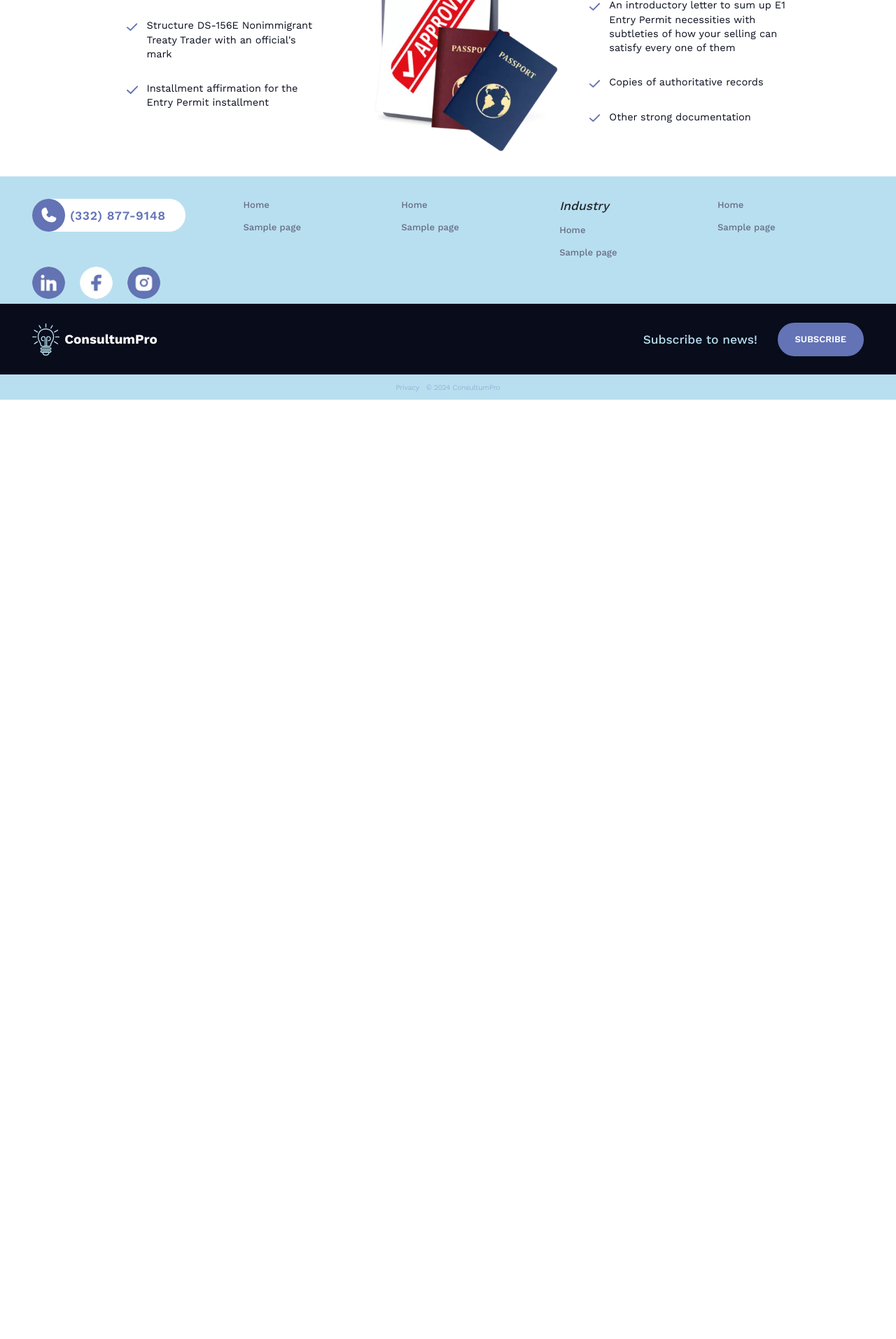
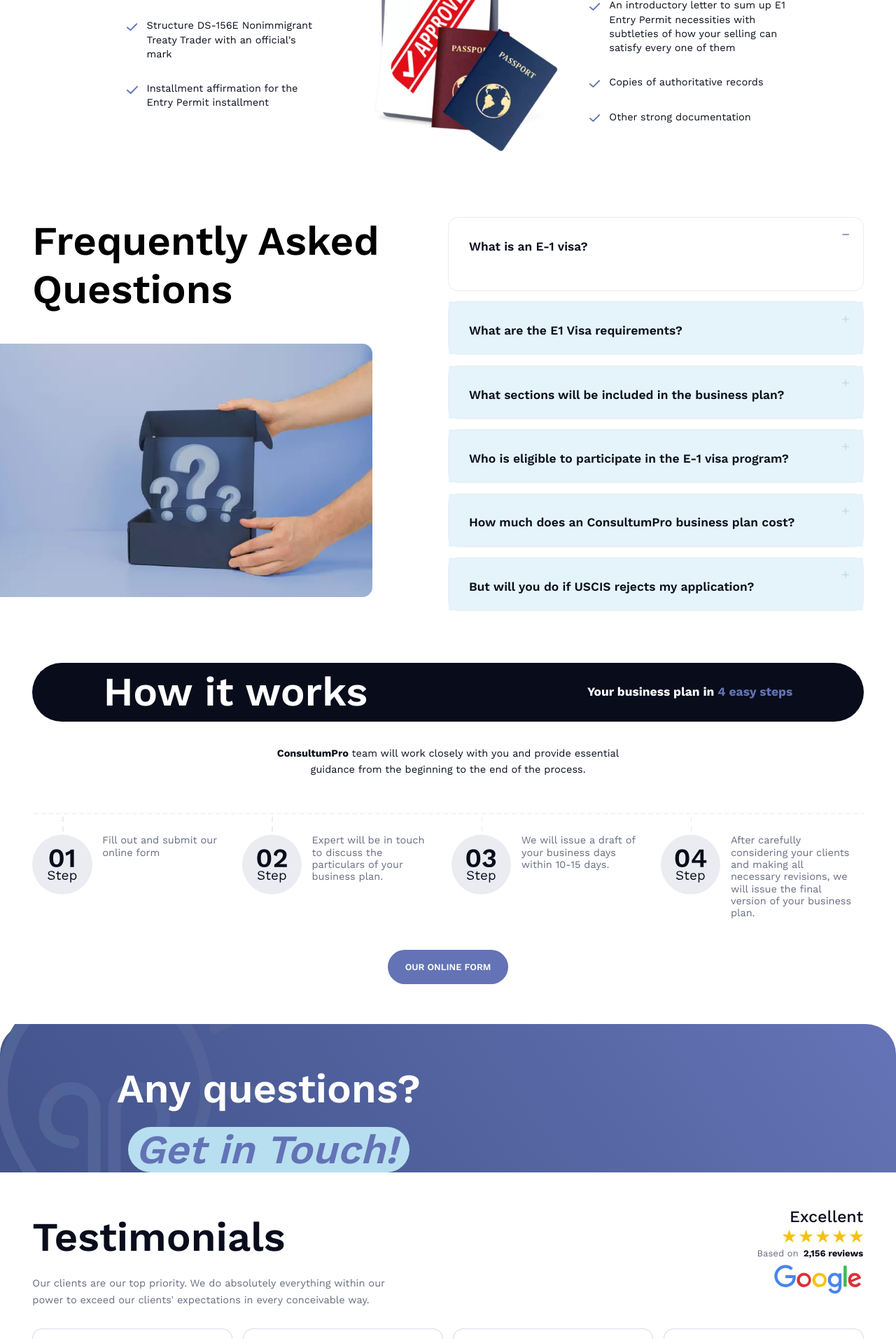
Before and after one commit to Olegborodko/consultum_pro, a WordPress theme: template themes/consultum/template-e1.php in a window 1280 px wide. Shown: the part 3225-5138 px from the top of the page at 70% size. Before the commit the page ends 3796 px from the top, so only its background shows below. Run offline with PHP 8.4 and a stand-in for WordPress, Linux system fonts and the light colour scheme; the site name, menu and one post (Sample post) are stand-ins, and other content is empty; some libraries are stand-ins or nearby versions; some web fonts are replaced.

Commit message:
add 3 blocks from home-template

```diff
--- a/themes/consultum/assets/sass/_frequently_asked.scss
+++ b/themes/consultum/assets/sass/_frequently_asked.scss
@@ -101,7 +101,7 @@ section.frequently-asked {
   @media screen and (max-width: 600px) { //600
     .desc {
       img {
-        left: -16px;
+        left: -1.008rem;
         width: 100%;
         height: initial;
       }
--- a/themes/consultum/assets/sass/_how_it_works.scss
+++ b/themes/consultum/assets/sass/_how_it_works.scss
@@ -42,7 +42,7 @@ section.how-it-works {
     text-align: center;
     max-width: 43.47rem;
     margin: 0 auto;
-    padding: 2.52rem 0 5.04rem;
+    padding: 3rem 0 4.4rem;
 
     span {
       font-weight: 700;
@@ -50,7 +50,7 @@ section.how-it-works {
   }
 
   .space {
-    height: 0.063rem;
+    height: 0.1rem;
     background: radial-gradient(0.315rem 0.063rem, #EBECF2 100%, transparent 100%) 0 0/0.945rem 100%;
   }
 
@@ -106,14 +106,6 @@ section.how-it-works {
     padding-top: 3.78rem;
   }
 
-  // @media screen and (max-width: 1100px) { //1660
-  //   .steps-block {
-  //     .step {
-  //       max-width: 20.475rem;
-  //     }
-  //   }
-  // }
-
   @media screen and (max-width: 1000px) {
 
     //1430
--- /dev/null
+++ b/themes/consultum/assets/sass/e1/_e1_general.scss
@@ -0,0 +1,5 @@
+section.how-it-works {
+  &.e1-page {
+    padding: 2.52rem 0 5.04rem;
+  }
+}
--- a/themes/consultum/assets/sass/e1/_prerequisites_for_reports.scss
+++ b/themes/consultum/assets/sass/e1/_prerequisites_for_reports.scss
@@ -44,16 +44,16 @@ section.prerequisites-for-reports {
     }
 
     h2 {
-      padding-bottom: 40px;
+      padding-bottom: 2.52rem;
     }
 
     ul.first {
-      margin-bottom: 40px;
+      margin-bottom: 2.52rem;
     }
 
     .boxes {
       img.passport {
-        margin: 0 0 10px 0;
+        margin: 0 0 0.63rem 0;
       }
     }
   }
--- a/themes/consultum/assets/sass/main.scss
+++ b/themes/consultum/assets/sass/main.scss
@@ -44,5 +44,6 @@ Tags: custom-background, custom-logo, custom-menu, featured-images, threaded-com
 @import "e1/what_qualifications";
 @import "e1/our_solution";
 @import "e1/prerequisites_for_reports";
+@import "e1/e1_general";
 
 @import "footer";
--- a/themes/consultum/style.css
+++ b/themes/consultum/style.css
@@ -1178,13 +1178,13 @@ section.how-it-works .description {
   text-align: center;
   max-width: 43.47rem;
   margin: 0 auto;
-  padding: 2.52rem 0 5.04rem;
+  padding: 3rem 0 4.4rem;
 }
 section.how-it-works .description span {
   font-weight: 700;
 }
 section.how-it-works .space {
-  height: 0.063rem;
+  height: 0.1rem;
   background: radial-gradient(0.315rem 0.063rem, #EBECF2 100%, transparent 100%) 0 0/0.945rem 100%;
 }
 section.how-it-works .steps-block {
@@ -1449,7 +1449,7 @@ section.frequently-asked .faq .accordion-button:not(.collapsed)::after {
 }
 @media screen and (max-width: 600px) {
   section.frequently-asked .desc img {
-    left: -16px;
+    left: -1.008rem;
     width: 100%;
     height: initial;
   }
@@ -2123,13 +2123,13 @@ section.prerequisites-for-reports .boxes ul li {
     align-items: center;
   }
   section.prerequisites-for-reports h2 {
-    padding-bottom: 40px;
+    padding-bottom: 2.52rem;
   }
   section.prerequisites-for-reports ul.first {
-    margin-bottom: 40px;
+    margin-bottom: 2.52rem;
   }
   section.prerequisites-for-reports .boxes img.passport {
-    margin: 0 0 10px 0;
+    margin: 0 0 0.63rem 0;
   }
 }
 @media screen and (max-width: 600px) {
@@ -2137,6 +2137,10 @@ section.prerequisites-for-reports .boxes ul li {
     width: 100%;
     height: initial;
   }
+}
+
+section.how-it-works.e1-page {
+  padding: 2.52rem 0 5.04rem;
 }
 
 footer.site-footer {
--- a/themes/consultum/template-e1.php
+++ b/themes/consultum/template-e1.php
@@ -204,6 +204,167 @@ $img_src = get_template_directory_uri() . "/assets/img/";
     </div>
   </div>
 </section>
+<section class="frequently-asked">
+  <div class="custom-containder inside-block">
+    <div class="desc">
+      <h2>Frequently Asked Questions</h2>
+      <img alt="faq" src="<?= $img_src ?>/faq.webp" />
+    </div>
+    <div class="faq">
+      <?php
+      $faq_data = array();
+      $faq_data[0]['title'] = 'What is an E-1 visa?';
+      $faq_data[0]['text'] = '';
+
+      $faq_data[1]['title'] = 'What are the E1 Visa requirements?';
+      $faq_data[1]['text'] = '';
+
+      $faq_data[2]['title'] = 'What sections will be included in the business plan?';
+      $faq_data[2]['text'] = '';
+
+      $faq_data[3]['title'] = 'Who is eligible to participate in the E-1 visa program?';
+      $faq_data[3]['text'] = '';
+
+      $faq_data[4]['title'] = 'How much does an ConsultumPro business plan cost? ';
+      $faq_data[4]['text'] = '';
+
+      $faq_data[5]['title'] = 'But will you do if USCIS rejects my application?';
+      $faq_data[5]['text'] = 'Our success rate is over 95%, so there is very little chance of this, but if your first application is rejected, we will make the necessary changes to the document free of charge.';
+
+      ?>
+
+      <div class="accordion" id="accordionExample">
+        <?php
+        $uniqueId = uniqid();
+        $expanded = true;
+
+        foreach ($faq_data as $key => $value) {
+          ?>
+
+          <div class="accordion-item">
+            <h2 class="accordion-header" id="headingTwo<?= $key ?><?= $uniqueId ?>">
+              <button class="accordion-button <?php echo $expanded ? '' : 'collapsed' ?>" type="button"
+                data-bs-toggle="collapse" data-bs-target="#collapseTwo<?= $key ?><?= $uniqueId ?>"
+                aria-expanded="<?php echo $expanded ? 'true' : 'false' ?>"
+                aria-controls="collapseTwo<?= $key ?><?= $uniqueId ?>">
+                <?= $value['title'] ?>
+              </button>
+            </h2>
+            <div id="collapseTwo<?= $key ?><?= $uniqueId ?>"
+              class="accordion-collapse collapse <?php echo $expanded ? 'show' : '' ?>"
+              aria-labelledby="headingTwo<?= $key ?><?= $uniqueId ?>" data-bs-parent="#accordionExample">
+              <div class="accordion-body">
+                <?= $value['text'] ?>
+              </div>
+            </div>
+          </div>
+
+
+          <?php
+          $expanded = false;
+        }
+        ?>
+
+      </div>
+    </div>
+  </div>
+</section>
+<section class="how-it-works e1-page">
+  <div class="custom-containder">
+    <div class="title">
+      <div class="text">How it works</div>
+      <div class="plan">Your business plan in <span>4 easy steps</span></div>
+    </div>
+    <div class="description">
+      <span>ConsultumPro</span> team will work closely with you and provide essential guidance from the beginning to the
+      end of the process.
+    </div>
+    <div class="space"></div>
+    <div class="steps-block">
+      <div class="step">
+        <div class="after-img">
+          <img alt="01 Step" src="<?= $img_src ?>/step_1.svg">
+        </div>
+        <div class="desc">
+          Fill out and submit our online form
+        </div>
+      </div>
+      <div class="step">
+        <div class="after-img">
+          <img alt="02 Step" src="<?= $img_src ?>/step_2.svg">
+        </div>
+        <div class="desc">
+          Expert will be in touch to discuss the particulars of your business plan.
+        </div>
+      </div>
+      <div class="step">
+        <div class="after-img">
+          <img alt="03 Step" src="<?= $img_src ?>/step_3.svg">
+        </div>
+        <div class="desc">
+          We will issue a draft of your business days within 10-15 days.
+        </div>
+      </div>
+      <div class="step">
+        <div class="after-img">
+          <img alt="04 Step" src="<?= $img_src ?>/step_4.svg">
+        </div>
+        <div class="desc">
+          After carefully considering your clients and making all necessary revisions, we will issue the final version
+          of your business plan.
+        </div>
+      </div>
+    </div>
+    <div class="bottom-block">
+      <?php el_btn("#", "Our online form"); ?>
+    </div>
+  </div>
+</section>
+<section class="any-questions">
+  <div class="any-questions-block">
+    <div class="get-in">
+      <h2>Any questions?</h2>
+      <div>Get in Touch!</div>
+    </div>
+    <div class="form">
+      <?php echo do_shortcode('[contact-form-7 id="f9a6808" title="home_page"]'); ?>
+    </div>
+  </div>
+</section>
+<section class="testimonials">
+  <div class="custom-containder">
+    <div class="testimonials-part-1">
+      <div class="left">
+        <h2>Testimonials</h2>
+        <div class="desc">
+          Our clients are our top priority. We do absolutely everything within our power to exceed our clients’
+          expectations
+          in every conceivable way.
+        </div>
+      </div>
+      <div class="right">
+        <div class="excellent-review">
+          <div class="div-2">
+            <div class="div-3">Excellent</div>
+            <img alt="stars" loading="lazy" src="<?= $img_src ?>/stars.svg" class="img" />
+          </div>
+          <div class="div-4">
+            <div class="div-5">Based on</div>
+            <div class="div-6">2,156 reviews</div>
+          </div>
+          <img alt="google" loading="lazy" src="<?= $img_src ?>/google.svg" class="img-2" />
+        </div>
+      </div>
+    </div>
+    <div class="testimonials-part-2">
+      <?php
+      for ($x = 0; $x <= 3; $x++) {
+        el_testimonials_box();
+      }
+      ?>
+    </div>
+  </div>
+</section>
 
 <?php
 get_footer();
```
